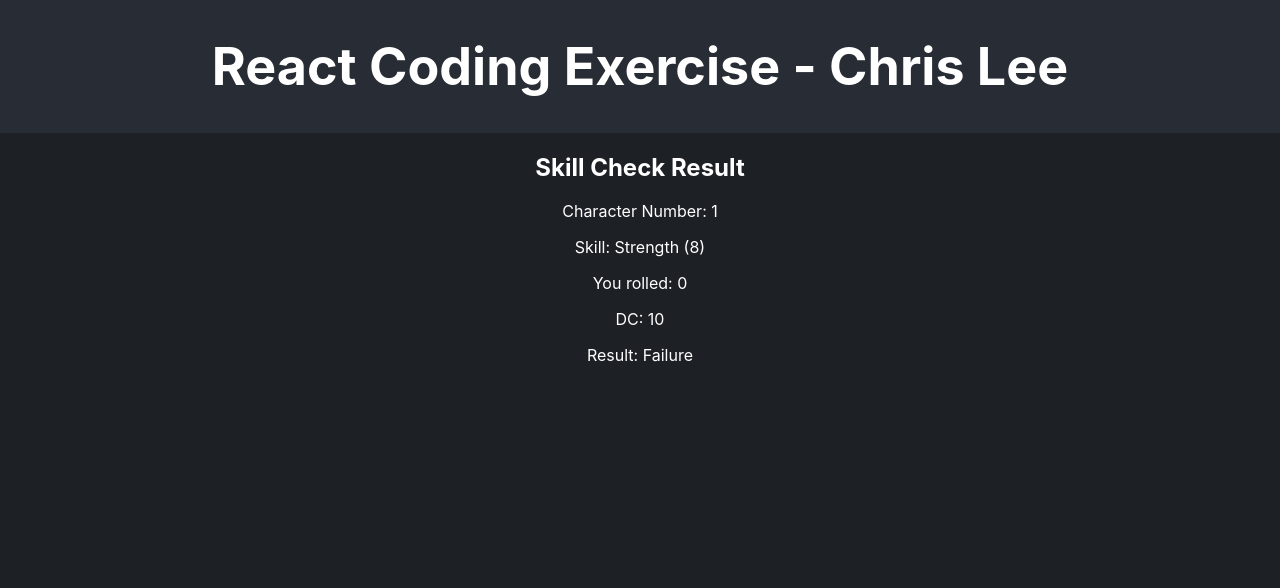
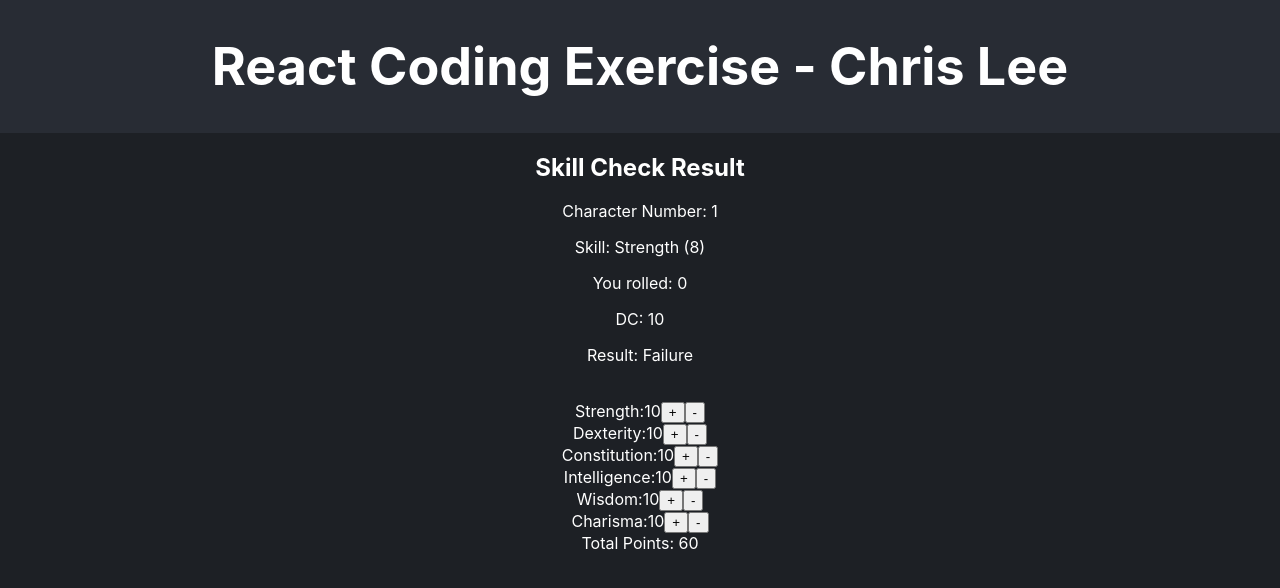
Before and after one commit to teihyung/recruiting-webapp-character, a React (Create React App) app: page / in a window 1280 px wide. Shown: the top 588 px of the page. Built offline with nearby package versions, Linux system fonts and the light colour scheme.

Commit message:
implemented basic character page where user can modify the attribute value

```diff
--- a/src/App.tsx
+++ b/src/App.tsx
@@ -1,16 +1,32 @@
-import { useState } from 'react';
-import './App.css';
-import { ATTRIBUTE_LIST, CLASS_LIST, SKILL_LIST} from './consts';
+import { useState } from "react";
+import "./App.css";
+import { ATTRIBUTE_LIST, CLASS_LIST, SKILL_LIST } from "./consts";
 
-import {Result} from '../src/component/Result';
-
+import { Result } from "../src/component/Result";
+import { Attribute } from "../src/component/Attribute";
 
 function App() {
+
+  interface Character {
+    Strength: number;
+    Dexterity: number;
+    Constitution: number;
+    Intelligence: number;
+    Wisdom: number;
+    Charisma: number;
+  }
+
+  const firstCharacter: Character = {
+    Strength: 10,
+    Dexterity: 10,
+    Constitution: 10,
+    Intelligence: 10,
+    Wisdom: 10,
+    Charisma: 10,
+  };
+
+  const characterList: Character[] = [firstCharacter];
   const [num, setNum] = useState<number>(0);
-  const maxAttribute = 70;
-
-  const selectedCharacter = CLASS_LIST['Barbarian'];
-  console.log(selectedCharacter);
 
   return (
     <div className="App">
@@ -19,18 +35,17 @@ function App() {
       </header>
       <section className="App-section">
 
+        <div>
+          <Result id={1} skill="Strength" rolledNum={num} DCNumber={10} />
+        </div>
+
+        <br></br>
+
+        <div className = "Chracter-stat-page">
+          <Attribute character = {characterList[0]} />
+        </div>
 
 
-        <div>
-          {/* Value:
-          {num}
-          <button>+</button>
-          <button>-</button> */}
-
-          <Result id={1} skill="Strength" rolledNum={num} DCNumber={10} />
-
-          {/* <Result /> */}
-        </div>
       </section>
     </div>
   );
--- a/src/component/Attribute.tsx
+++ b/src/component/Attribute.tsx
@@ -0,0 +1,53 @@
+import React, { useState } from 'react';
+
+interface Character {
+    Strength: number;
+    Dexterity: number;
+    Constitution: number;
+    Intelligence: number;
+    Wisdom: number;
+    Charisma: number;
+}
+
+export const Attribute: React.FC<{ character: Character }> = ({ character }) => {
+    const [attributes, setAttributes] = useState<Character>({
+        Strength: 10,
+        Dexterity: 10,
+        Constitution: 10,
+        Intelligence: 10,
+        Wisdom: 10,
+        Charisma: 10,
+    });
+
+    const totalPoints = Object.values(attributes).reduce((acc, value) => acc + value, 0);
+
+    const handleIncrement = (key: keyof Character) => {
+        if (totalPoints < 70) {
+            setAttributes((prev) => ({ ...prev, [key]: prev[key] + 1 }));
+        }
+    };
+
+    const handleDecrement = (key: keyof Character) => {
+        if (attributes[key] > 0) {
+            setAttributes((prev) => ({ ...prev, [key]: prev[key] - 1 }));
+        }
+    };
+
+    return (
+        <div>
+            {Object.entries(attributes).map(([key, value]) => (
+                <div key={key}>
+                    <div>
+                        {key}:
+                        {value}
+                        <button onClick={() => handleIncrement(key as keyof Character)}>+</button>
+                        <button onClick={() => handleDecrement(key as keyof Character)}>-</button>
+                    </div>
+                </div>
+            ))}
+            <div>Total Points: {totalPoints}</div>
+        </div>
+    );
+};
+
+export default Attribute;
```
Also changed, not shown: src/component/ChracterPage.tsx (added, +9 -0 lines).
